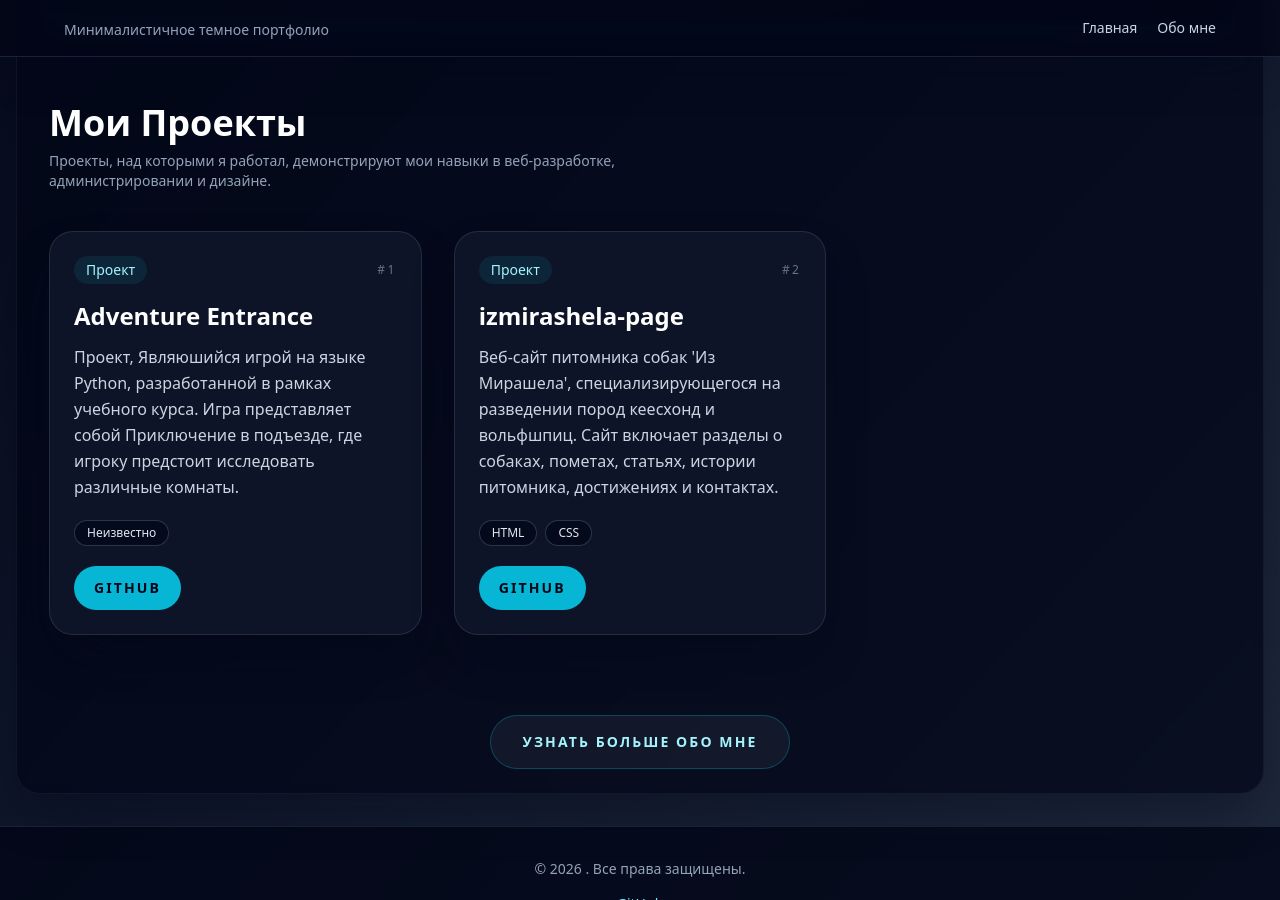
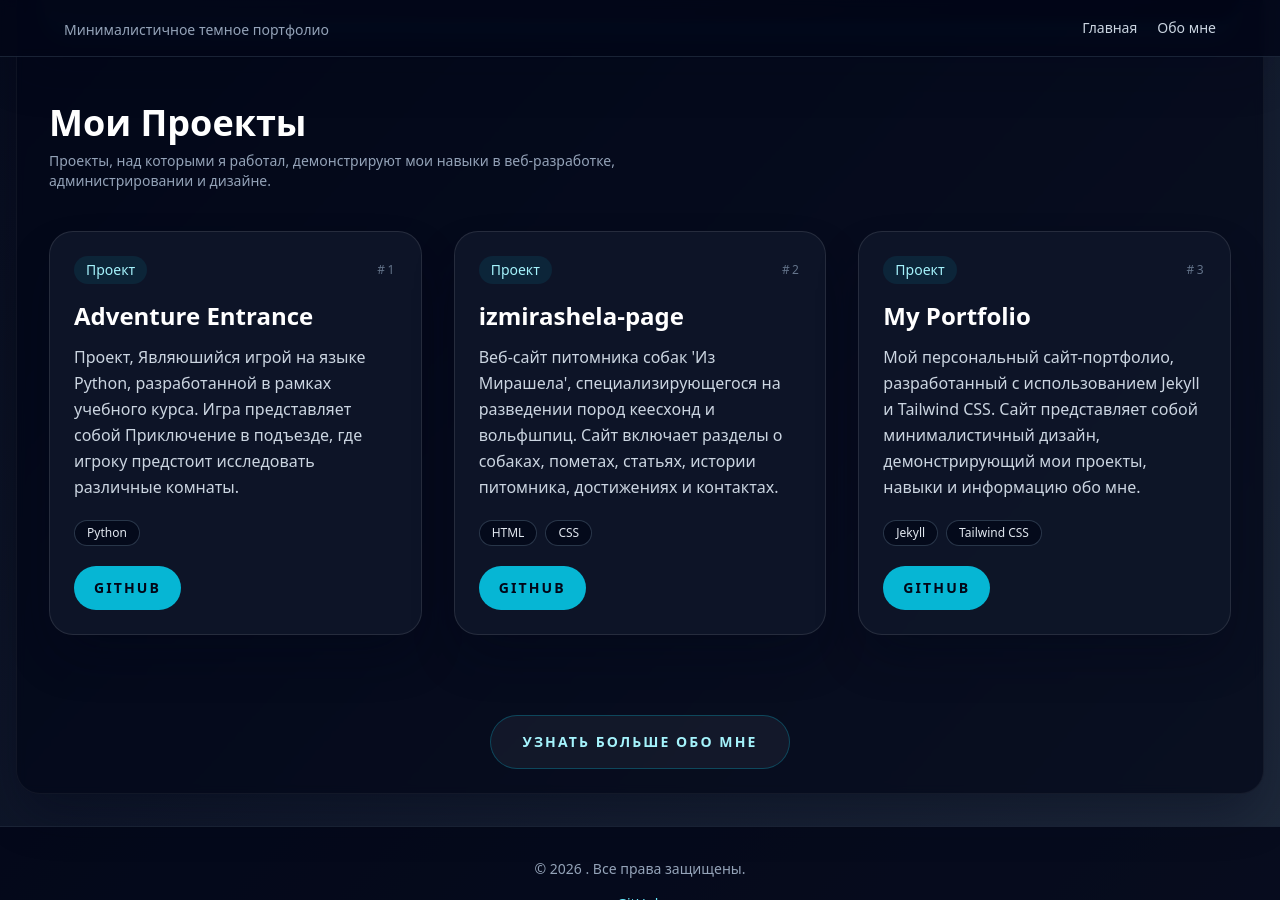
Before and after one commit to Nskdima/my-portfolio, a Jekyll site: the page built from index.md, in a window 1280 px wide and 900 px high, scrolled down 437 px. Built offline with Jekyll 4.4.1, drawn with Linux system fonts in a browser that asks for light colours; nearby versions of some CDN libraries.

Commit message:
Update projects.yml

```diff
--- a/_data/projects.yml
+++ b/_data/projects.yml
@@ -1,7 +1,7 @@
 - title: "Adventure Entrance"
   description: "Проект, Являюшийся игрой на языке Python, разработанной в рамках учебного курса. Игра представляет собой Приключение в подъезде, где игроку предстоит исследовать различные комнаты."
   technologies:
-    - Неизвестно
+    - Python
   github: "https://github.com/Nskdima/Adventure-entrancee"
 
 - title: "izmirashela-page"
@@ -10,3 +10,10 @@
     - HTML
     - CSS
   github: "https://github.com/izmirashela/izmirashela-page"
+
+- title: "My Portfolio"
+  description: "Мой персональный сайт-портфолио, разработанный с использованием Jekyll и Tailwind CSS. Сайт представляет собой минималистичный дизайн, демонстрирующий мои проекты, навыки и информацию обо мне."
+  technologies:
+    - Jekyll
+    - Tailwind CSS
+  github: "https://github.com/Nskdima/my-portfolio"
```
